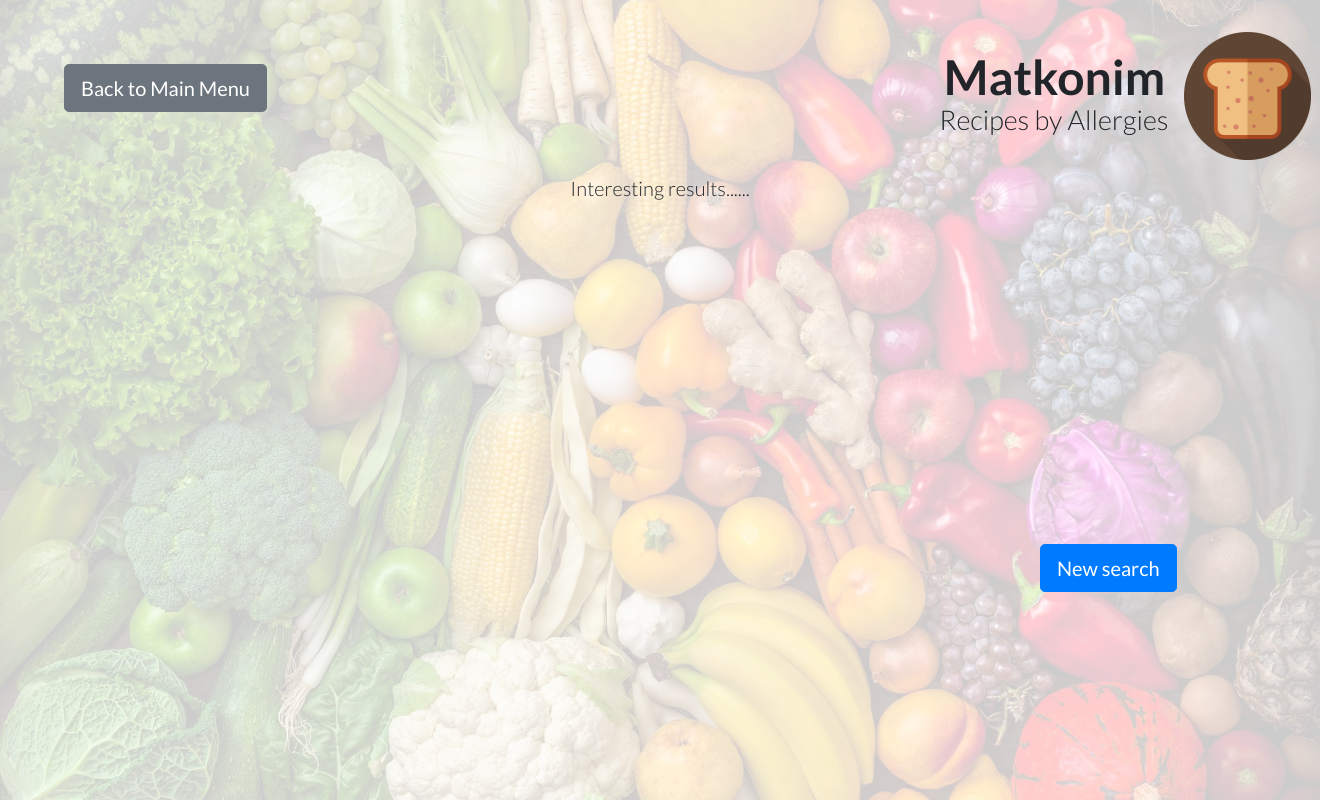
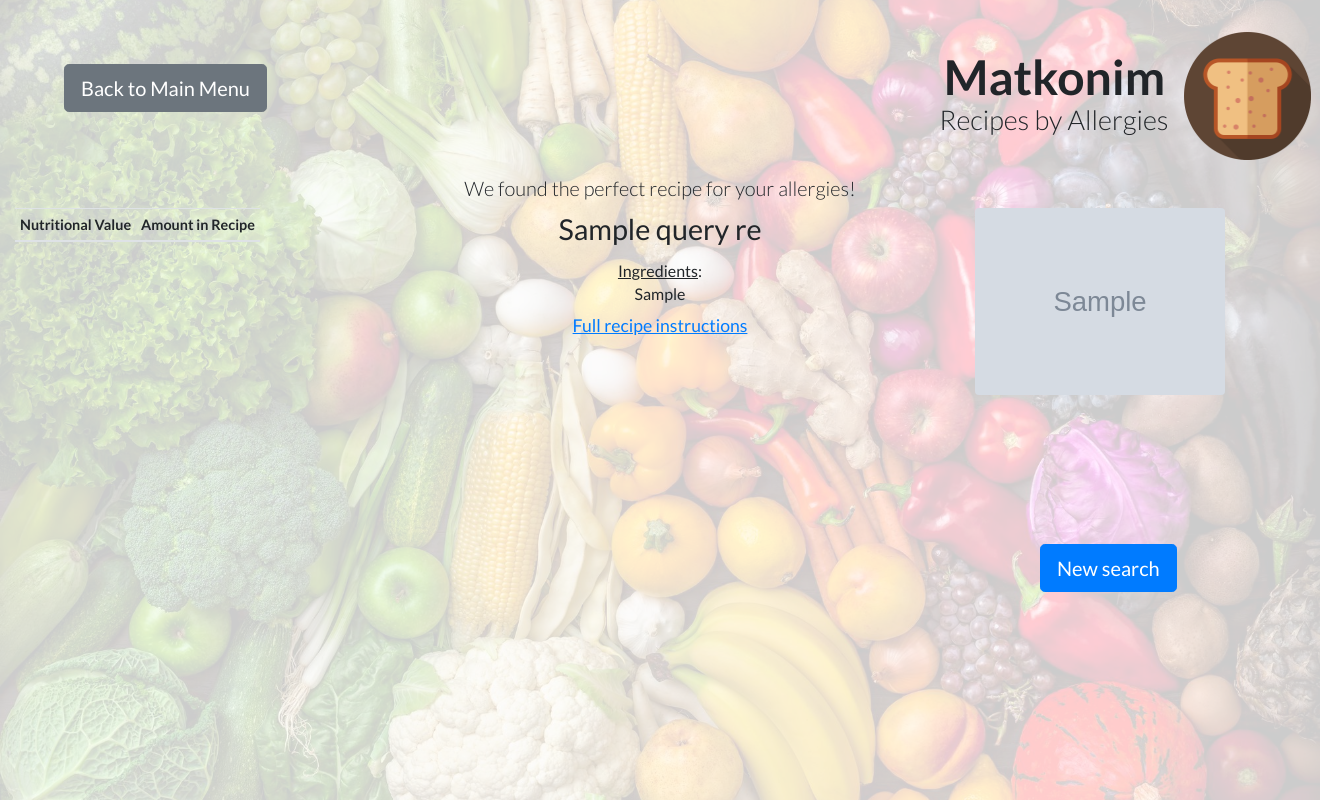
Before and after one commit to orgoren/Matkonim, a Flask app: template SRC/APPLICATION-SOURCE-CODE/templates/recipes_by_allergies_results.html in a window 1320 px wide. Run offline with Flask 2, Linux system fonts and the light colour scheme; the template is opened without the code that fills it: most values are stand-ins (such as "Sample title", 1, 10 or a date in 2020); grey boxes marked "Sample" are stand-in pictures; lists and menus that the app fills with data are empty; parts of the project's set-up code (start-up, migrations or seed data) failed here and were passed over; some libraries are stand-ins or nearby versions.

Commit message:
showing query results

```diff
--- a/SRC/APPLICATION-SOURCE-CODE/templates/recipes_by_allergies_results.html
+++ b/SRC/APPLICATION-SOURCE-CODE/templates/recipes_by_allergies_results.html
@@ -10,8 +10,6 @@
     <!-- Bootstrap core CSS -->
     <link href="../static/vendor/bootstrap/css/bootstrap.min.css" rel="stylesheet">
 
-
-
     <!-- Custom fonts -->
     <link href="../static/vendor/fontawesome-free/css/all.min.css" rel="stylesheet">
     <link href="https://fonts.googleapis.com/css?family=Lato:300,400,700,300italic,400italic,700italic" rel="stylesheet" type="text/css">
@@ -21,7 +19,7 @@
 
   </head>
 
-  <body>
+  <body onload="show_results()">
     <!-- Masthead -->
     <header class="masthead text-black text-center">
       <div class="overlay"></div>
@@ -41,9 +39,58 @@
 	  </div>
 	</div>
 
+<div class="row text-center">
+<div id="not-found-header">
+	<h2>Sorry, we couldn't find any recipe matching your search!<br>Maybe you should try a new search with different parameters...</h2>
+</div>
+</div>
 
- <div class="text-center col-12">
-	<h5 class="mb-auto">Interesting results......</h5>
+        <div class="col-md-12 mx-auto" id="food-found-header" style="float:left;margin-left:8rem">
+            <h5>We found the perfect recipe for your allergies!</h5>
+        </div>
+        <div class="col-md-12 mx-auto" id="cocktail-found-header" style="float:left;margin-left:8rem">
+            <h5>We found the perfect cocktail for your allergies!</h5>
+        </div>
+
+<div class="container-fluid" id="results-container">
+<div class="row">
+    <div class="col-md-4">
+     <table class="table-responsive table table-striped" cellspacing="0" id="nutri-res-table">
+     <thead>
+         <tr>
+             <th style="font-size:90%;padding:5px"> Nutritional Value </th>
+             <th style="font-size:90%;padding:5px"> Amount in Recipe</th>
+         </tr>
+     </thead>
+     <tbody>
+        {% if 'nutritions' in query_res %}
+        {% for nutri_key, nutri_val in query_res.nutritions.items() %}
+         <tr>
+             <td style="font-size:80%;padding:2px">{{ nutri_key }}</td>
+             <td style="font-size:80%;padding:2px">{{ nutri_val }} mg</td>
+         </tr>
+         {% endfor %}
+         {% endif %}
+     </tbody>
+     </table>
+    </div>
+    <div class="col-md-4" id="results">
+        <p class="recipe-details" style="font-size:180%">{{ query_res.recipe_name }}</p>
+        <p class="recipe-details" style="line-height: 70%" id="course-or-alcoholic"></p>
+        <p class="recipe-details" style="line-height: 70%" id="prep-or-glass"></p>
+        <p class="recipe_details" style="line-height: 50%"><u>Ingredients</u>:</p>
+        {% for ing_line in query_res.ingredients %}
+        <p style="line-height: 40%">{{ ing_line }}</p>
+        {% endfor %}
+        <a id="food-recipe-details" href="{{ query_res.food_details }}" style="font-size:110%"><u>Full recipe instructions</u></a>
+        <p id="cocktail-recipe-details" style="line-height: 100%"><u>Full cocktail instructions</u>:
+         <br>{{ query_res.cocktail_details }}</p>
+    </div>
+
+    <div class="col-md-4">
+        <img src="{{ query_res.picture }}" id="recipe-picture" class="img-fluid rounded" alt="Responsive image" style="max-width:250px;max-height:250px;">
+    </div>
+</div>
 </div>
 
 <!-- NEW-SEARCH BUTTON -->
@@ -63,13 +110,32 @@
 
 
 </header>
-
-
     <!-- Bootstrap core JavaScript -->
     <script src="../static/vendor/jquery/jquery.min.js"></script>
     <script src="../static/vendor/bootstrap/js/bootstrap.bundle.min.js"></script>
-
-
+    <script>
+    function show_results(){
+        $("#food-found-header").hide();
+        $("#cocktail-found-header").hide();
+        $("#results-container").hide();
+        $("#food-recipe-details").hide();
+        $("#cocktail-recipe-details").hide();
+        $("#not-found-header").hide();
+        if (('{{ query_res.recipe_name }}' !== '') && ('{{ query_res.nutritions }}' !== '') && ('{{ query_res.ingredients }}' !== '')){
+            if (('{{ query_res.food_details }}' !== '') && ('{{ query_res.course }}' !== '') && ('{{ query_res.prep_time }}' !== '')){
+                $("#food-found-header").show();
+                $("#results-container").show();
+                $("#food-recipe-details").show();
+                return;
+            } else if (('{{ query_res.cocktail_details }}' !== '') && ('{{ query_res.serving_glass }}' !== '') && ('{{ query_res.is_alcoholic }}' !== '')){
+                $("#cocktail-found-header").show();
+                $("#results-container").show();
+                $("#cocktail-recipe-details").show();
+                return;
+            }
+        }
+        $("#not-found-header").show();
+    }
+    </script>
   </body>
-
 </html>
```
Lines whose indentation alone changed are shown as unchanged.
